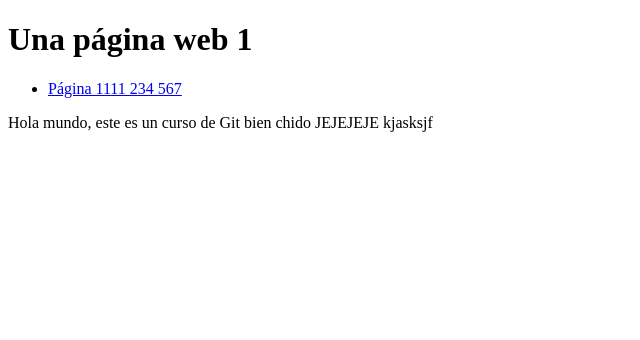
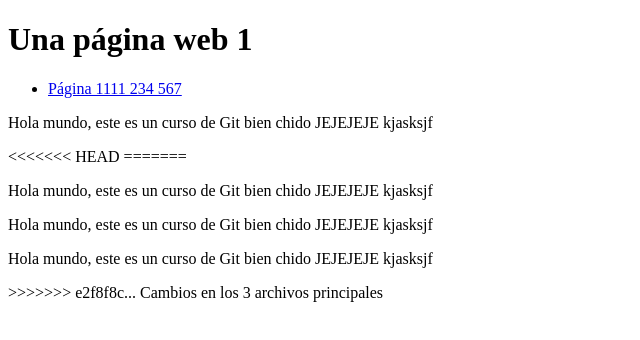
Before and after one commit to Mike-droid/Testeando, a plain HTML site: page index.html in a window 1280 px wide. Shown: the whole page, without its empty margins (0-640 px from the left). Drawn offline with Linux system fonts and the light colour scheme.

Commit message:
no se que esta pasando xd

```diff
--- a/index.html
+++ b/index.html
@@ -11,5 +11,11 @@
         <li><a href="pagina1.html">Página 1111 234 567</a></li>
     </ul>
     <p>Hola mundo, este es un curso de Git bien chido JEJEJEJE  kjasksjf</p>
+<<<<<<< HEAD
+=======
+    <p>Hola mundo, este es un curso de Git bien chido JEJEJEJE  kjasksjf</p>
+    <p>Hola mundo, este es un curso de Git bien chido JEJEJEJE  kjasksjf</p>
+    <p>Hola mundo, este es un curso de Git bien chido JEJEJEJE  kjasksjf</p>
+>>>>>>> e2f8f8c... Cambios en los 3 archivos principales
 </body>
 </html>
```
Also changed, not shown: contacto.html (+1 -0 lines), pagina1.html (+1 -0 lines).
